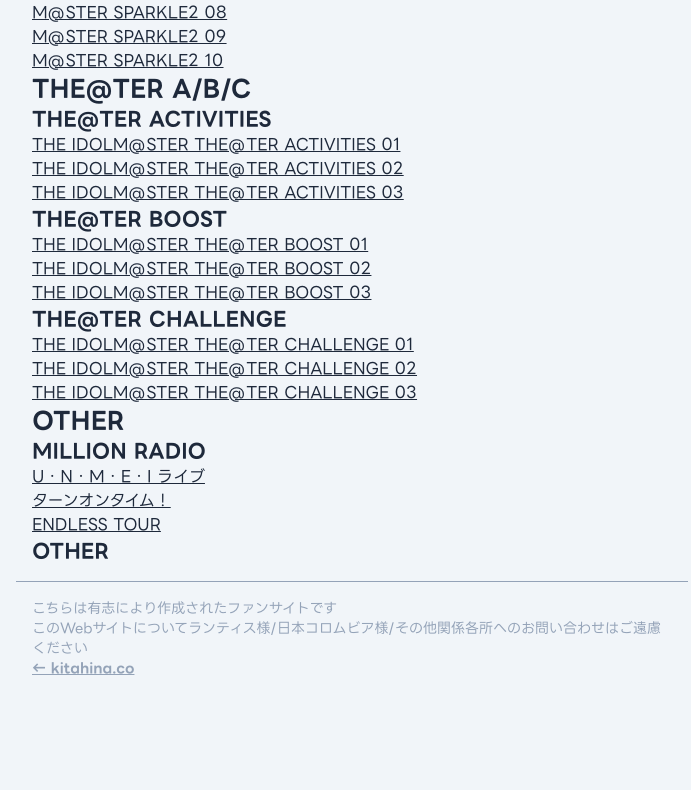
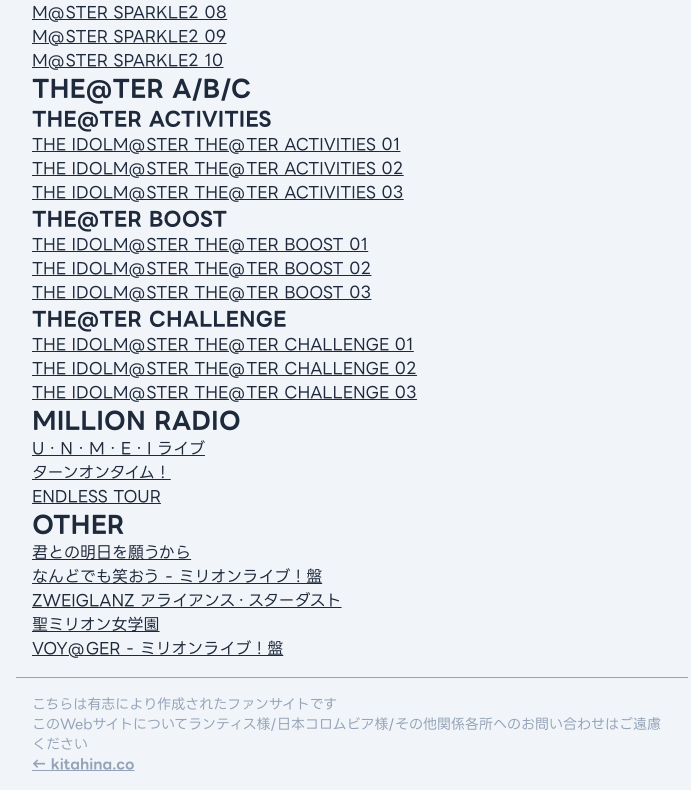
Before and after one commit to lonsagisawa/stream.kitahina.co, a Next.js app: page /millionlive in a window 1280 px wide. Shown: the part 2399-3189 px from the top of the page, without its empty margins (288-979 px from the left). Before the commit the page ends 3093 px from the top, so only its background shows below. Built offline with nearby package versions, Linux system fonts and the light colour scheme.

Commit message:
Million Live: Other Songs

```diff
--- a/pages/millionlive.tsx
+++ b/pages/millionlive.tsx
@@ -728,8 +728,7 @@
         </li>
       </ul>
 
-      <h1 className="text-2xl font-bold">OTHER</h1>
-      <h2 className="text-xl font-bold">MILLION RADIO</h2>
+      <h1 className="text-2xl font-bold">MILLION RADIO</h1>
       <ul>
         <li>
           <Link
@@ -756,7 +755,49 @@
           </Link>
         </li>
       </ul>
-      <h2 className="text-xl font-bold">OTHER</h2>
+      <h1 className="text-2xl font-bold">OTHER</h1>
+      <ul>
+        <li>
+          <Link
+            href="/album/gessan"
+            className="underline hover:text-yellow-500 transition"
+          >
+            君との明日を願うから
+          </Link>
+        </li>
+        <li>
+          <Link
+            href="/album/lacm-24025"
+            className="underline hover:text-yellow-500 transition"
+          >
+            なんどでも笑おう - ミリオンライブ！盤
+          </Link>
+        </li>
+        <li>
+          <Link
+            href="/album/lacm-24004"
+            className="underline hover:text-yellow-500 transition"
+          >
+            ZWEIGLANZ アライアンス・スターダスト
+          </Link>
+        </li>
+        <li>
+          <Link
+            href="/album/lacm-24159"
+            className="underline hover:text-yellow-500 transition"
+          >
+            聖ミリオン女学園
+          </Link>
+        </li>
+        <li>
+          <Link
+            href="/album/lacm-24163"
+            className="underline hover:text-yellow-500 transition"
+          >
+            VOY@GER - ミリオンライブ！盤
+          </Link>
+        </li>
+      </ul>
     </div>
   );
 };
```
